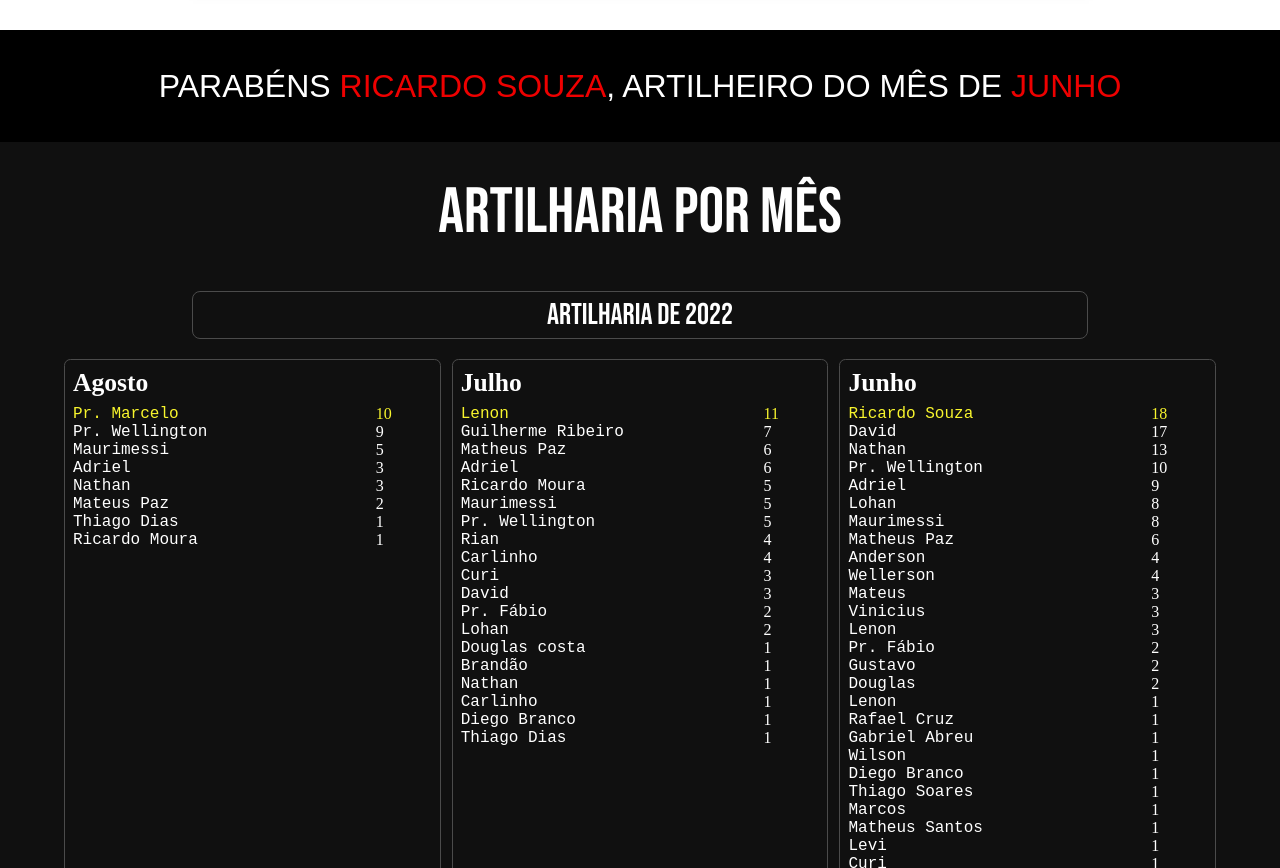
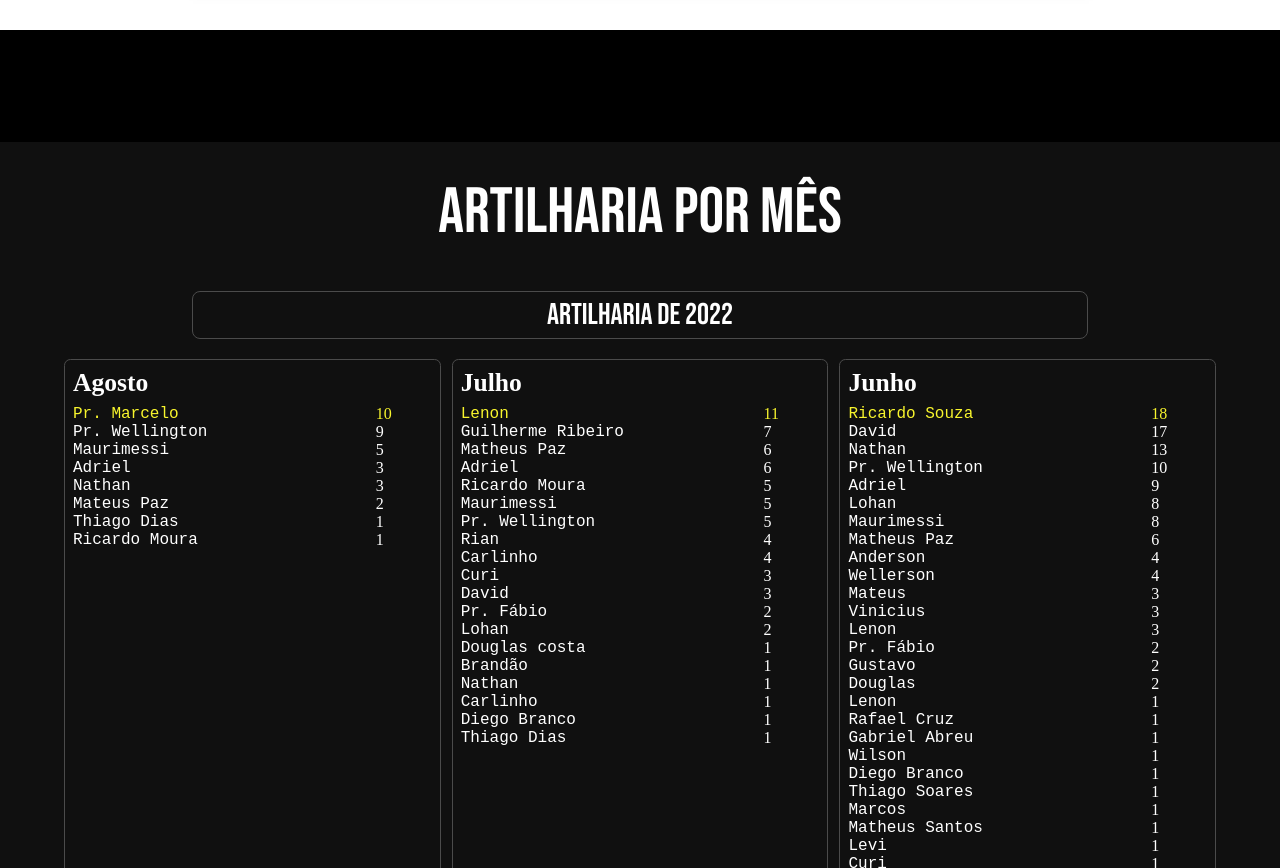
Before and after one commit to Dhriel/projetorenovarfutebol, a plain HTML site: page index.html in a window 1280 px wide. Shown: the part 5330-6198 px from the top of the page. Drawn offline with Linux system fonts and the light colour scheme.

Commit message:
Update index.html

```diff
--- a/index.html
+++ b/index.html
@@ -113,7 +113,6 @@
 
     <div class="scorer--container">
         <div class="scorer--player">
-            PARABÉNS <span>RICARDO SOUZA</span>, ARTILHEIRO DO MÊS DE <span>JUNHO</span>
         </div>
     </div>
 
```
